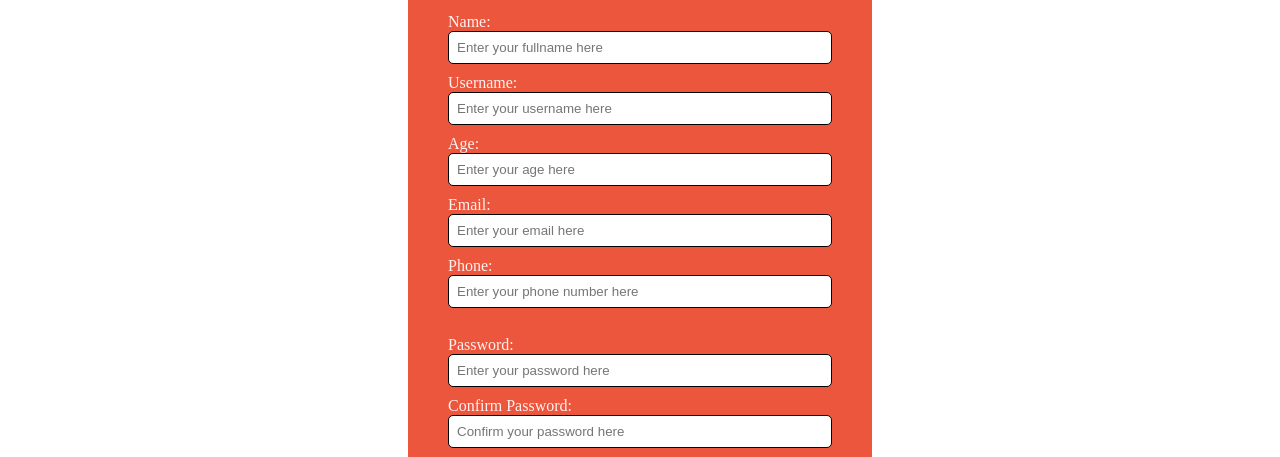
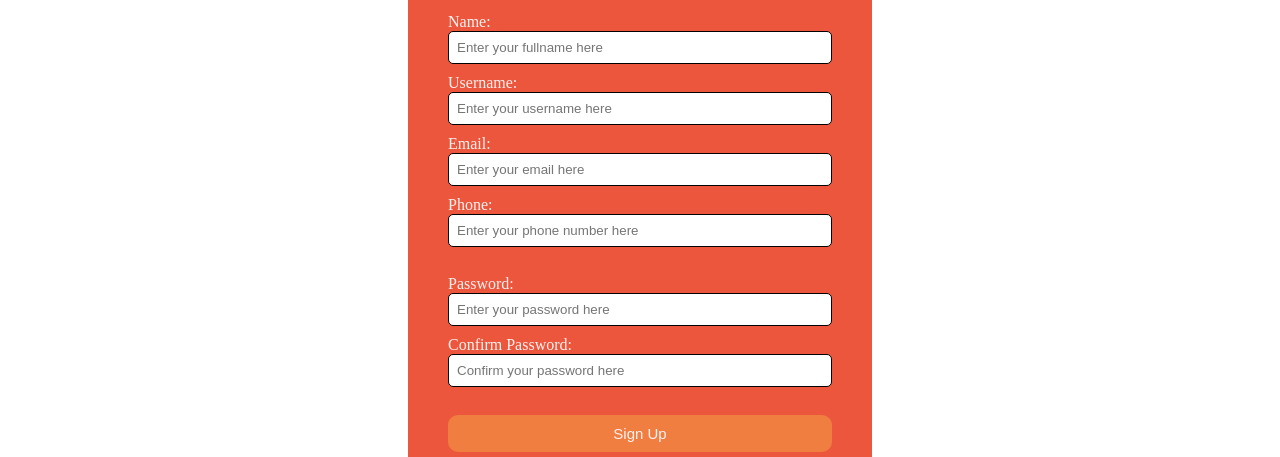
Before and after one commit to Jesallah/Allona_Site, a plain HTML site: page sign_up.html in a window 1280 px wide. Shown: the part 343-800 px from the top of the page. Drawn offline with Linux system fonts and the light colour scheme.

Commit message:
edited sign up - removed age

```diff
--- a/sign_up.html
+++ b/sign_up.html
@@ -34,8 +34,8 @@
             <input type="text" name="name" id="name" placeholder="Enter your fullname here"></div>
             <label for="username">Username:</label><br>
             <input type="text" name="username" id="username" placeholder="Enter your username here">
-            <label for="age">Age:</label><br>
-            <input type="number" name="age" id="age" placeholder="Enter your age here" min="1">
+            <!-- <label for="age">Age:</label><br>
+            <input type="number" name="age" id="age" placeholder="Enter your age here" min="1"> -->
             <label for="email">Email:</label><br>
             <input type="email" name="email" id="email" placeholder="Enter your email here">
             <label for="phone">Phone:</label><br>
```
